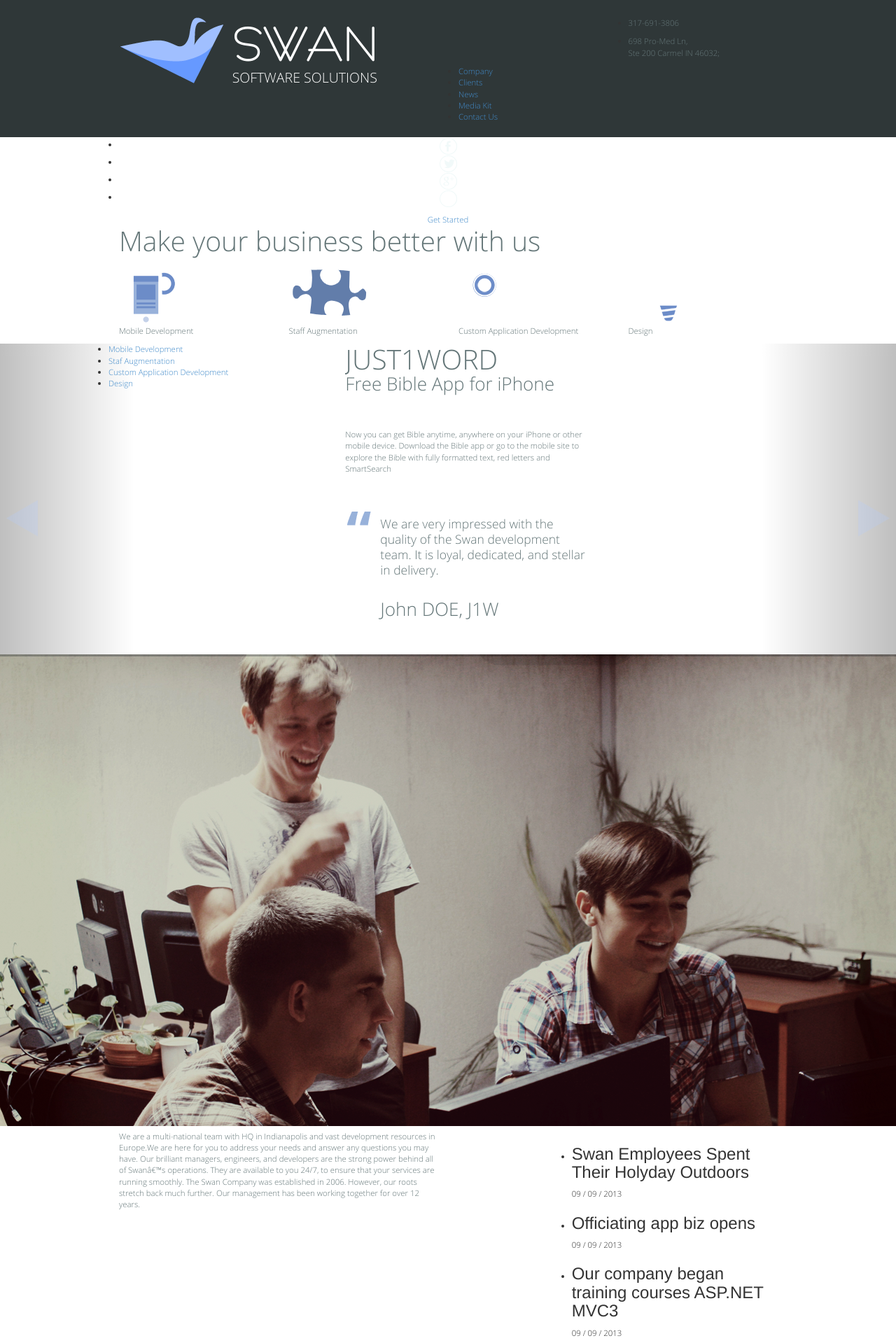
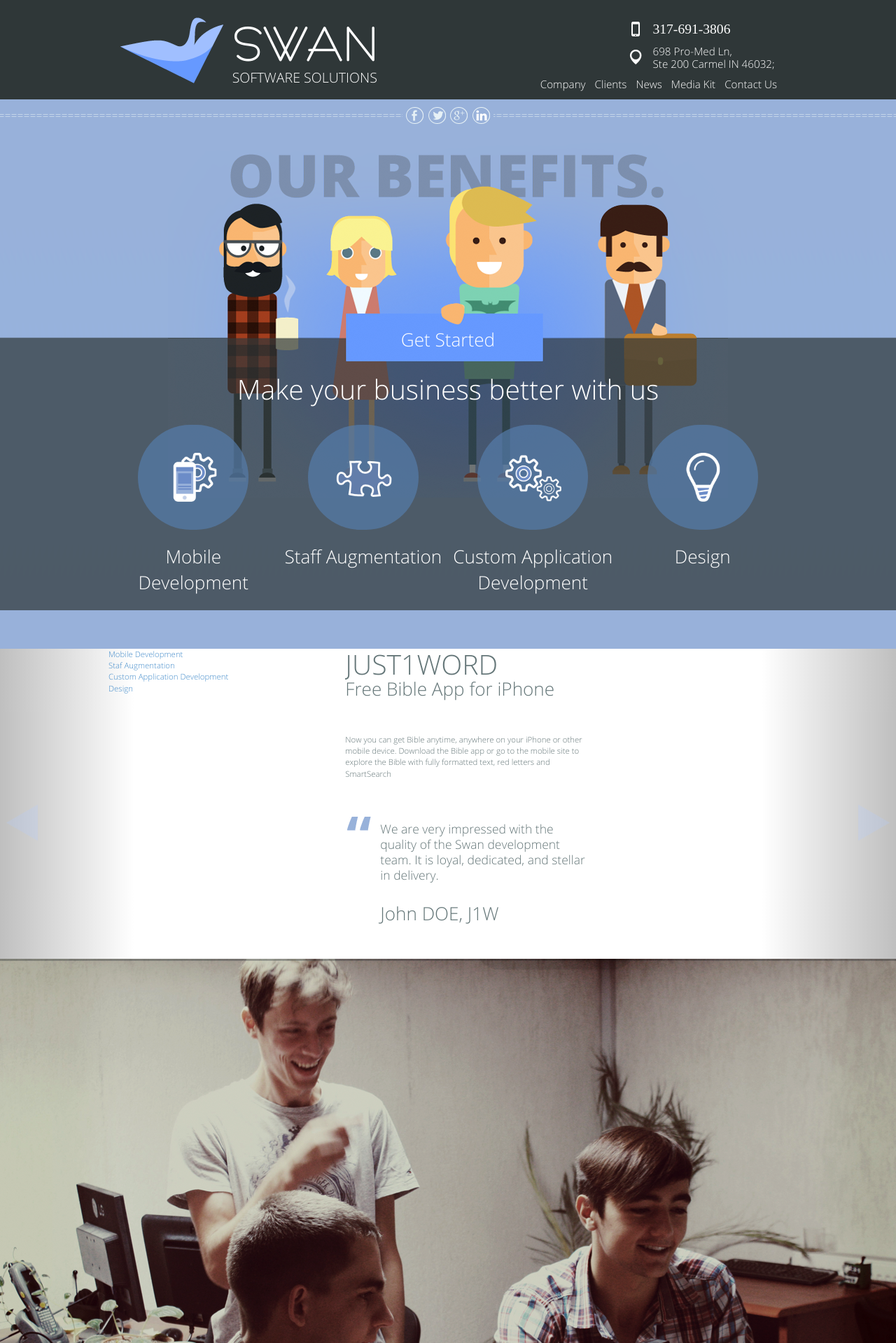
Before and after one commit to wa1demar/swansoftware_wireframe, a PHP site: page / in a window 1280 px wide; the page is wider, and only the part inside the window is pictured. Shown: the top 1919 px of that part at 70% size. Run offline with PHP 8.4, Linux system fonts and the light colour scheme; some libraries are stand-ins or nearby versions; some web fonts are replaced.

Commit message:
Create globals

```diff
--- /dev/null
+++ b/assets/css/globals/_constants.scss
@@ -0,0 +1,40 @@
+$gray: #647678;
+$gray_bg: #2f3738;
+$blue_soft: #98b1da;
+$blue: #6699FF;
+
+@font-face {
+  font-family: "Open Sans";
+  src: url("../../fonts/OpenSans-Regular.ttf");
+}
+
+@font-face {
+  font-family: "Open Sans Light";
+  src: url("../../fonts/OpenSans-Light.ttf");
+}
+
+@font-face {
+  font-family: "Open Sans Bold";
+  src: url("../../fonts/OpenSans-Bold.ttf");
+}
+
+@font-face {
+  font-family: "Open Sans Italic";
+  src: url("../../fonts/OpenSans-Italic.ttf");
+}
+
+@font-face {
+  font-family: "Open Sans Semibold";
+  src: url("../../fonts/OpenSans-Semibold.ttf");
+}
+
+@font-face {
+  font-family: "Recetrac Bold";
+  src: url("../../fonts/BARAKB.TTF");
+}
+
+$default_font: "Open Sans Light";
+
+@function getSize($pt) {
+  @return (($pt * 100%) / 10.5%) + 0%;
+}
--- a/assets/css/globals/_header.scss
+++ b/assets/css/globals/_header.scss
@@ -1,3 +1,5 @@
+@import "constants";
+
 #mainHeader {
   background: $gray_bg;
   padding: 25px 0 10px 0;
@@ -21,4 +23,65 @@
       font-family: $default_font;
     }
   }
+
+  .address {
+    width: 100%;
+
+    ul {
+      margin: 0;
+      width: auto;
+      //padding-left: 50%;
+
+      li {
+
+      }
+
+      li.address {
+        background: url("../../img/location_25x25.png") no-repeat left center;
+
+        p {
+          font-size: getSize(14);
+        }
+
+      }
+
+      li.phone {
+        background: url("../../img/cellphone_25x25.png") no-repeat left center;
+
+        p {
+          font-family: "Open Sans Bold";
+          font-size:  getSize(18);
+        }
+      }
+
+      li {
+        list-style: none;
+        padding: 5px 0 5px 35px;
+
+        p {
+          color: #ffffff;
+          padding: 0;
+          margin: 0;
+          line-height: 120%;
+        }
+      }
+    }
+
+  }
+
+  ul.mainMenu {
+    text-align: right;
+    margin: 0;
+
+    li {
+      list-style: none;
+      padding: 5px 0 0 10px;
+
+      a {
+        color: #ffffff;
+        font-size: getSize(14);
+        font-family: $default_font;
+      }
+    }
+  }
 }
--- a/assets/css/globals/global.css
+++ b/assets/css/globals/global.css
@@ -39,6 +39,30 @@ body {
 .container {
   max-width: 970px; }
 
+@font-face {
+  font-family: "Open Sans";
+  src: url("../../fonts/OpenSans-Regular.ttf"); }
+
+@font-face {
+  font-family: "Open Sans Light";
+  src: url("../../fonts/OpenSans-Light.ttf"); }
+
+@font-face {
+  font-family: "Open Sans Bold";
+  src: url("../../fonts/OpenSans-Bold.ttf"); }
+
+@font-face {
+  font-family: "Open Sans Italic";
+  src: url("../../fonts/OpenSans-Italic.ttf"); }
+
+@font-face {
+  font-family: "Open Sans Semibold";
+  src: url("../../fonts/OpenSans-Semibold.ttf"); }
+
+@font-face {
+  font-family: "Recetrac Bold";
+  src: url("../../fonts/BARAKB.TTF"); }
+
 #mainHeader {
   background: #2f3738;
   padding: 25px 0 10px 0; }
@@ -56,6 +80,38 @@ body {
       color: #ffffff;
       font-size: 171.42857%;
       font-family: "Open Sans Light"; }
+  #mainHeader .address {
+    width: 100%; }
+    #mainHeader .address ul {
+      margin: 0;
+      width: auto; }
+      #mainHeader .address ul li.address {
+        background: url("../../img/location_25x25.png") no-repeat left center; }
+        #mainHeader .address ul li.address p {
+          font-size: 133.33333%; }
+      #mainHeader .address ul li.phone {
+        background: url("../../img/cellphone_25x25.png") no-repeat left center; }
+        #mainHeader .address ul li.phone p {
+          font-family: "Open Sans Bold";
+          font-size: 171.42857%; }
+      #mainHeader .address ul li {
+        list-style: none;
+        padding: 5px 0 5px 35px; }
+        #mainHeader .address ul li p {
+          color: #ffffff;
+          padding: 0;
+          margin: 0;
+          line-height: 120%; }
+  #mainHeader ul.mainMenu {
+    text-align: right;
+    margin: 0; }
+    #mainHeader ul.mainMenu li {
+      list-style: none;
+      padding: 5px 0 0 10px; }
+      #mainHeader ul.mainMenu li a {
+        color: #ffffff;
+        font-size: 133.33333%;
+        font-family: "Open Sans Light"; }
 
 hgroup {
   line-height: 100%;
@@ -100,3 +156,10 @@ p {
   display: block;
   color: #647678;
   font: 133.33333% normal "Open Sans Light"; }
+
+ul {
+  list-style: none; }
+  ul.vertical li {
+    display: block; }
+  ul.horizontal li {
+    display: inline-block; }
--- a/assets/css/globals/global.scss
+++ b/assets/css/globals/global.scss
@@ -1,43 +1,4 @@
-$gray: #647678;
-$gray_bg: #2f3738;
-$blue_soft: #98b1da;
-$blue: #6699FF;
-
-@font-face {
-  font-family: "Open Sans";
-  src: url("../../fonts/OpenSans-Regular.ttf");
-}
-
-@font-face {
-  font-family: "Open Sans Light";
-  src: url("../../fonts/OpenSans-Light.ttf");
-}
-
-@font-face {
-  font-family: "Open Sans Bold";
-  src: url("../../fonts/OpenSans-Bold.ttf");
-}
-
-@font-face {
-  font-family: "Open Sans Italic";
-  src: url("../../fonts/OpenSans-Italic.ttf");
-}
-
-@font-face {
-  font-family: "Open Sans Semibold";
-  src: url("../../fonts/OpenSans-Semibold.ttf");
-}
-
-@font-face {
-  font-family: "Recetrac Bold";
-  src: url("../../fonts/BARAKB.TTF");
-}
-
-$default_font: "Open Sans Light";
-
-@function getSize($pt) {
-  @return (($pt * 100%) / 10.5%) + 0%;
-}
+@import "constants";
 
 * {
   margin: 0;
@@ -118,4 +79,20 @@ p {
   font: getSize(14) normal $default_font;
 }
 
+ul {
+  list-style: none;
+
+  &.vertical {
+    li {
+      display: block;
+    }
+  }
+
+  &.horizontal {
+    li {
+      display: inline-block;
+    }
+  }
+}
+
 @import "footer";
--- /dev/null
+++ b/assets/css/home/_slider_first.scss
@@ -0,0 +1,92 @@
+@import "../globals/constants";
+#sliderFirst {
+  background: url("../../img/slider_navigation_bg.png") repeat-x top;
+  height: 785px;
+
+  ul {
+
+    &.socialLinks {
+      margin: 0 auto;
+      list-style: none;
+      text-align: center;
+      background: $blue_soft;
+      width: 130px;
+
+      li {
+        padding: 10px 2px;
+        margin: 0;
+      }
+    }
+
+  }
+
+  .topBanner {
+    background: url("../../img/banner_temp.png") center top no-repeat;
+    height: 665px;
+    //margin-top: 20px;
+
+    .sliderPopups {
+      height: 280px;
+    }
+
+    .getStartedButton {
+      text-align: center;
+
+      a {
+        color: #ffffff;
+        font-size: getSize(24);
+        font-family: $default_font;
+        font-weight: normal;
+        padding: 20px 100px;
+
+      }
+    }
+
+    h1 {
+      color: #ffffff;
+      text-align: center;
+      font-size: getSize(36);
+      font-family: $default_font;
+      padding: 30px 0 30px 0;
+      font-weight: normal;
+    }
+
+    .topBannerLinks {
+      text-align: center;
+
+      .box {
+        cursor: pointer;
+        //width: (100% / 5) + 0%;
+        padding: 0;
+
+        &:hover .round_image {
+          background: $blue;
+
+        }
+
+        .round_image {
+          margin: 0 auto;
+          padding: 40px;
+          background: url("../../img/bg-blue-transparent.png") repeat;
+          border-radius: 80px;
+          width: 65%;
+          //width: getSize(12);
+
+          img {
+            width: 80px;
+
+          }
+
+        }
+
+        p {
+          color: #ffffff;
+          padding: 20px 5px;
+          font-size: getSize(24);
+          font-family: $default_font;
+        }
+
+      }
+    }
+  }
+}
--- /dev/null
+++ b/assets/css/home/main.css
@@ -0,0 +1,100 @@
+@font-face {
+  font-family: "Open Sans";
+  src: url("../../fonts/OpenSans-Regular.ttf"); }
+
+@font-face {
+  font-family: "Open Sans Light";
+  src: url("../../fonts/OpenSans-Light.ttf"); }
+
+@font-face {
+  font-family: "Open Sans Bold";
+  src: url("../../fonts/OpenSans-Bold.ttf"); }
+
+@font-face {
+  font-family: "Open Sans Italic";
+  src: url("../../fonts/OpenSans-Italic.ttf"); }
+
+@font-face {
+  font-family: "Open Sans Semibold";
+  src: url("../../fonts/OpenSans-Semibold.ttf"); }
+
+@font-face {
+  font-family: "Recetrac Bold";
+  src: url("../../fonts/BARAKB.TTF"); }
+
+@font-face {
+  font-family: "Open Sans";
+  src: url("../../fonts/OpenSans-Regular.ttf"); }
+
+@font-face {
+  font-family: "Open Sans Light";
+  src: url("../../fonts/OpenSans-Light.ttf"); }
+
+@font-face {
+  font-family: "Open Sans Bold";
+  src: url("../../fonts/OpenSans-Bold.ttf"); }
+
+@font-face {
+  font-family: "Open Sans Italic";
+  src: url("../../fonts/OpenSans-Italic.ttf"); }
+
+@font-face {
+  font-family: "Open Sans Semibold";
+  src: url("../../fonts/OpenSans-Semibold.ttf"); }
+
+@font-face {
+  font-family: "Recetrac Bold";
+  src: url("../../fonts/BARAKB.TTF"); }
+
+#sliderFirst {
+  background: url("../../img/slider_navigation_bg.png") repeat-x top;
+  height: 785px; }
+  #sliderFirst ul.socialLinks {
+    margin: 0 auto;
+    list-style: none;
+    text-align: center;
+    background: #98b1da;
+    width: 130px; }
+    #sliderFirst ul.socialLinks li {
+      padding: 10px 2px;
+      margin: 0; }
+  #sliderFirst .topBanner {
+    background: url("../../img/banner_temp.png") center top no-repeat;
+    height: 665px; }
+    #sliderFirst .topBanner .sliderPopups {
+      height: 280px; }
+    #sliderFirst .topBanner .getStartedButton {
+      text-align: center; }
+      #sliderFirst .topBanner .getStartedButton a {
+        color: #ffffff;
+        font-size: 228.57143%;
+        font-family: "Open Sans Light";
+        font-weight: normal;
+        padding: 20px 100px; }
+    #sliderFirst .topBanner h1 {
+      color: #ffffff;
+      text-align: center;
+      font-size: 342.85714%;
+      font-family: "Open Sans Light";
+      padding: 30px 0 30px 0;
+      font-weight: normal; }
+    #sliderFirst .topBanner .topBannerLinks {
+      text-align: center; }
+      #sliderFirst .topBanner .topBannerLinks .box {
+        cursor: pointer;
+        padding: 0; }
+        #sliderFirst .topBanner .topBannerLinks .box:hover .round_image {
+          background: #6699ff; }
+        #sliderFirst .topBanner .topBannerLinks .box .round_image {
+          margin: 0 auto;
+          padding: 40px;
+          background: url("../../img/bg-blue-transparent.png") repeat;
+          border-radius: 80px;
+          width: 65%; }
+          #sliderFirst .topBanner .topBannerLinks .box .round_image img {
+            width: 80px; }
+        #sliderFirst .topBanner .topBannerLinks .box p {
+          color: #ffffff;
+          padding: 20px 5px;
+          font-size: 228.57143%;
+          font-family: "Open Sans Light"; }
--- /dev/null
+++ b/assets/css/home/main.scss
@@ -0,0 +1,2 @@
+@import "../globals/constants";
+@import "slider_first";
--- a/index.html
+++ b/index.html
@@ -5,6 +5,7 @@
     <meta name="viewport" content="width=device-width, initial-scale=1.0"/>
     <link href="assets/css/libs/bootstrap.min.css" rel="stylesheet"/>
     <link rel="stylesheet" href="assets/css/globals/global.css"/>
+    <link rel="stylesheet" href="assets/css/home/main.css" />
     <script src="http://ajax.googleapis.com/ajax/libs/jquery/1.10.2/jquery.min.js"></script>
     <link rel="stylesheet" href="assets/css/libs/strapslide.css"/>
     <script src="assets/js/strapslide.js"></script>
@@ -44,7 +45,7 @@
                 </div>
                 <div class="row ">
                     <div class="col-lg-12 col-md-12">
-                        <ul class="mainMenu">
+                        <ul class="mainMenu horizontal">
                             <li><a href="#">Company</a></li>
                             <li><a href="#">Clients</a></li>
                             <li><a href="#">News</a></li>
@@ -63,7 +64,7 @@
     <div class="container">
         <div class="row">
             <div class="col-lg-12 text-center">
-                <ul class="socialLinks">
+                <ul class="socialLinks horizontal">
                     <li><a href="#"><img src="assets/img/fb_25x25.png"/></a></li>
                     <li><a href="#"><img src="assets/img/twitter_25x25.png"/></a></li>
                     <li><a href="#"><img src="assets/img/g+_25x25.png"/></a></li>
```
Also changed, not shown: assets/css/globals/_constants.css (added, +23 -0 lines), assets/css/home/_slider_second.css (added), assets/css/home/_slider_second.scss (added).
